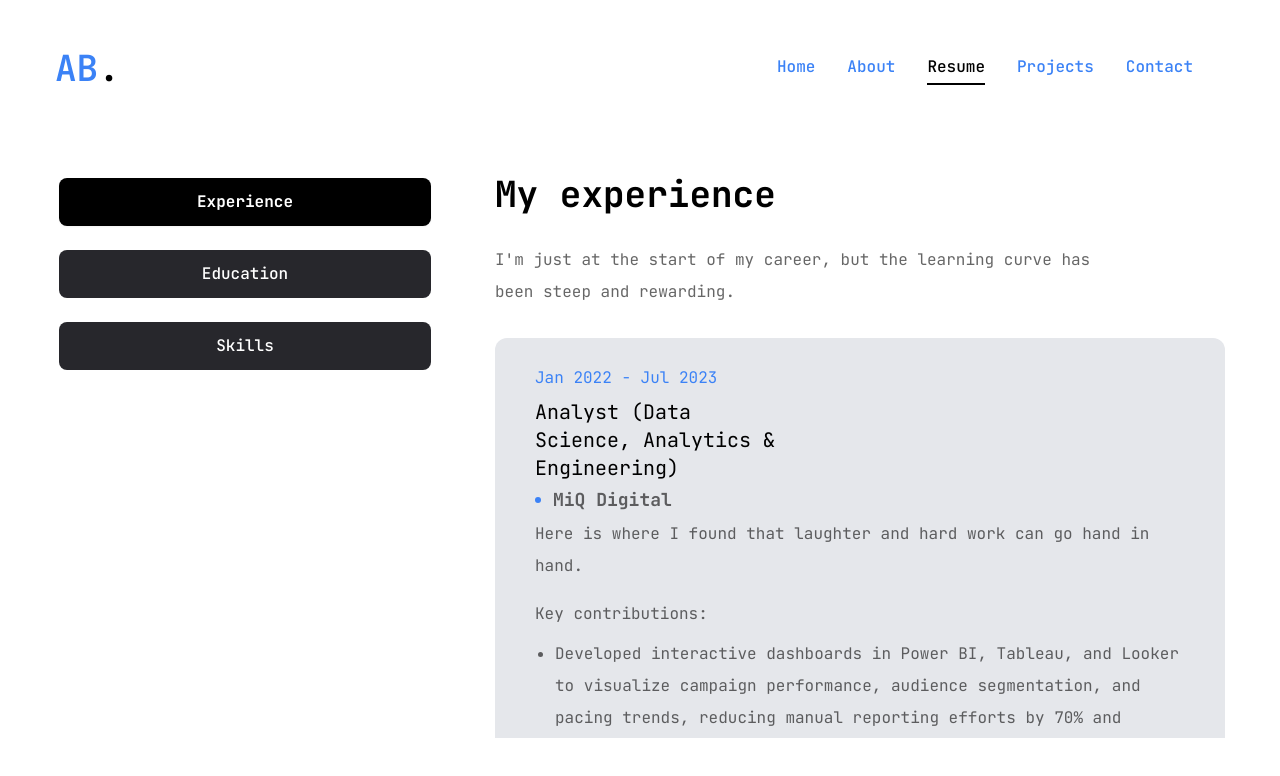
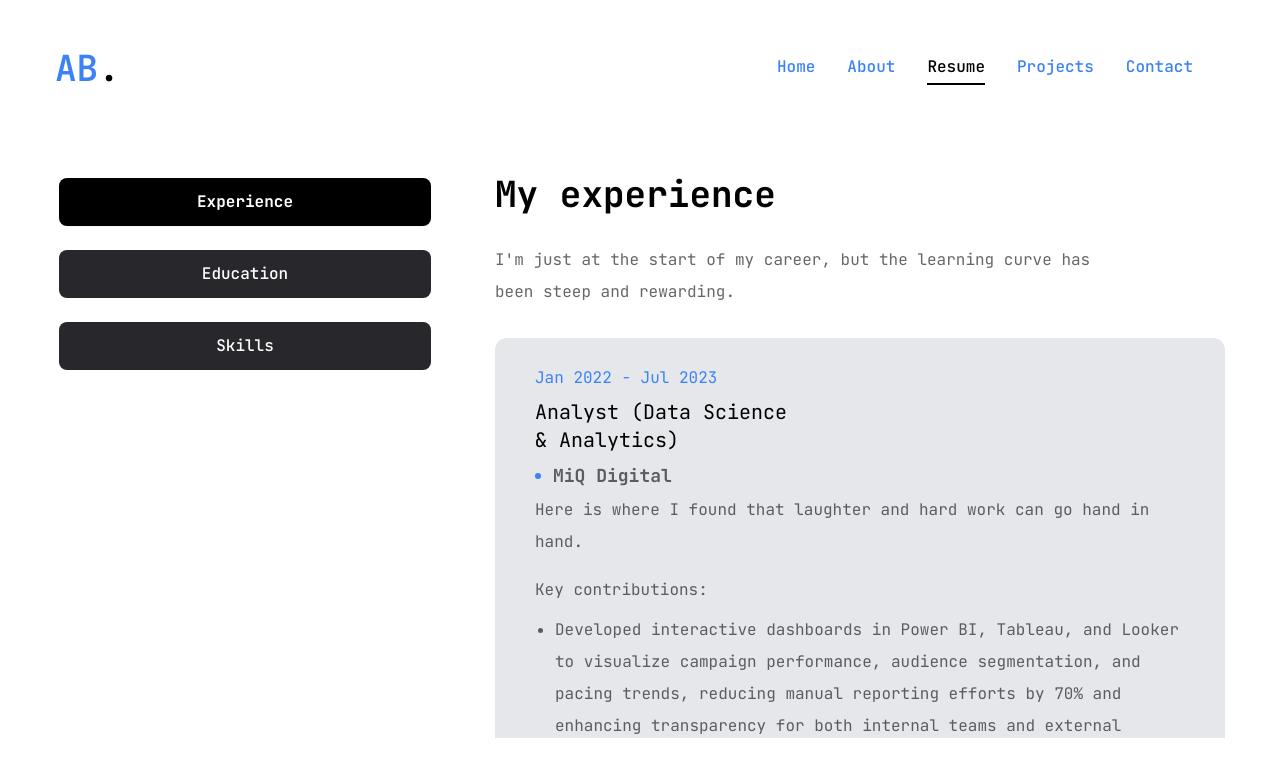
Before and after one commit to Adarsh0711/portfolio, a Next.js app: page /resume in a window 1280 px wide. Shown: the top 776 px of the page. Built offline with nearby package versions, Linux system fonts and the light colour scheme.

Commit message:
Update page.jsx

```diff
--- a/app/resume/page.jsx
+++ b/app/resume/page.jsx
@@ -47,7 +47,7 @@ const experience = {
   items: [
     {
       company: "MiQ Digital",
-      position: "Analyst (Data Science, Analytics & Engineering)",
+      position: "Analyst (Data Science & Analytics)",
       duration: "Jan 2022 - Jul 2023",
       responsibilities: [
         "Here is where I found that laughter and hard work can go hand in hand.",
```
